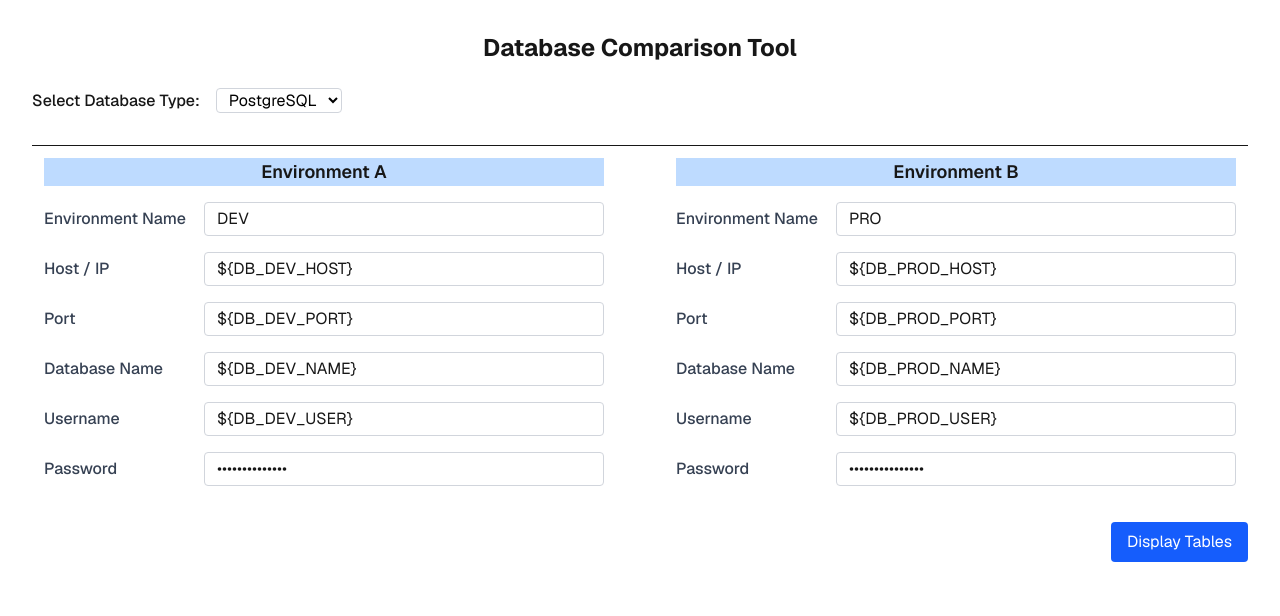
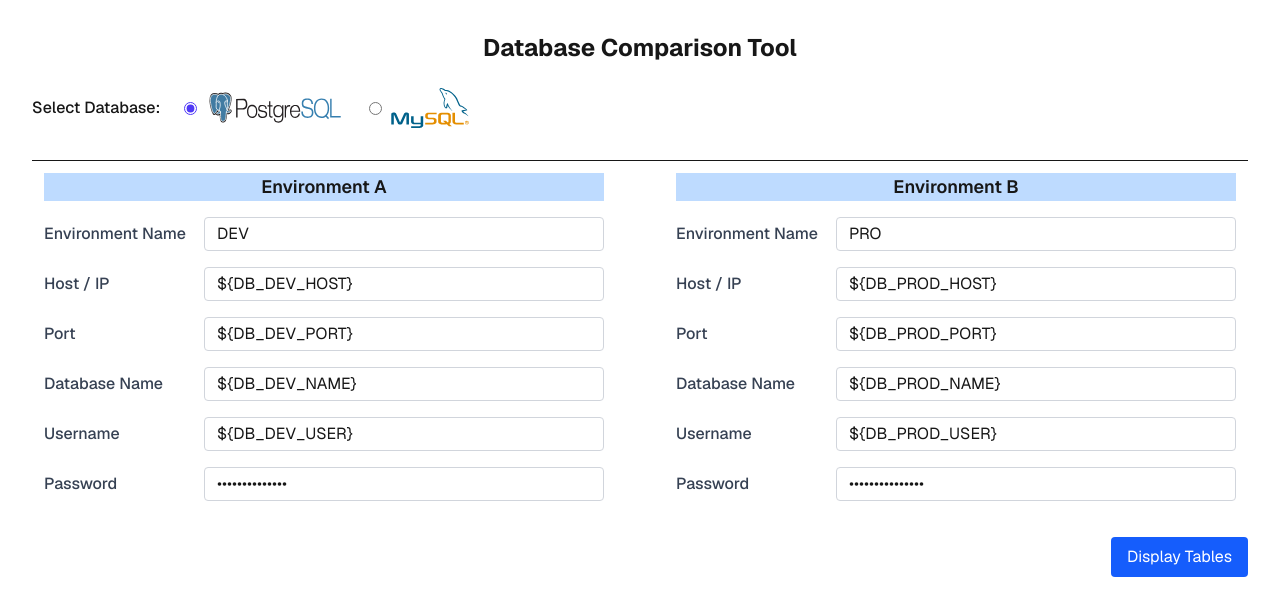
Before and after one commit to m-thirumal/diff-tool, a Next.js app: page / in a window 1280 px wide. Shown: the top 616 px of the page. Built offline with nearby package versions, Linux system fonts and the light colour scheme.

Commit message:
Added Icon for db selection

```diff
--- a/app/page.js
+++ b/app/page.js
@@ -35,13 +35,47 @@ export default function Home() {
   return (
    <div className="p-8 font-sans">
       <center><h1 className="text-2xl font-bold mb-6">Database Comparison Tool</h1></center>
-      <div className="mb-8">
-        <label className="font-medium" htmlFor="dbType">Select Database Type:</label>
-        <select className="ml-4 border border-gray-300 rounded px-2 py-0 bg-white text-black dark:bg-gray-800 dark:text-white dark:border-gray-600" value={dbType} onChange={e => setDbType(e.target.value)}>
-          {dbTypes.map(type => (
-            <option key={type}>{type}</option>
-          ))}
-        </select>
+     <div className="mb-8 flex items-center gap-6">
+         {/* Label on the same line */}
+        <label className="font-medium" htmlFor="dbType">
+          Select Database:
+        </label>
+         {/* Options */}
+        <div className="flex gap-6">
+          {/* PostgreSQL Option */}
+          <label className="flex items-center space-x-2 cursor-pointer">
+            <input
+              type="radio"
+              name="dbType"
+              value="PostgreSQL"
+              checked={dbType === "PostgreSQL"}
+              onChange={e => setDbType(e.target.value)}
+              className="accent-indigo-600"
+            />
+            <img
+              src="/icons/postgresql.svg"
+              alt="PostgreSQL"
+              className="w-35 h-10"
+            />
+          </label>
+
+          {/* MySQL Option */}
+          <label className="flex items-center space-x-2 cursor-pointer">
+            <input
+              type="radio"
+              name="dbType"
+              value="MySQL"
+              checked={dbType === "MySQL"}
+              onChange={e => setDbType(e.target.value)}
+              className="accent-indigo-600"
+            />
+            <img
+              src="/icons/mysql.svg"
+              alt="MySQL"
+              className="w-20 h-10"
+            />
+          </label>
+        </div>
       </div>
       <hr />
       <div className="flex flex-col md:flex-row gap-12">
```
Also changed, not shown: public/icons/mysql.svg (added), public/icons/postgresql.svg (added).
